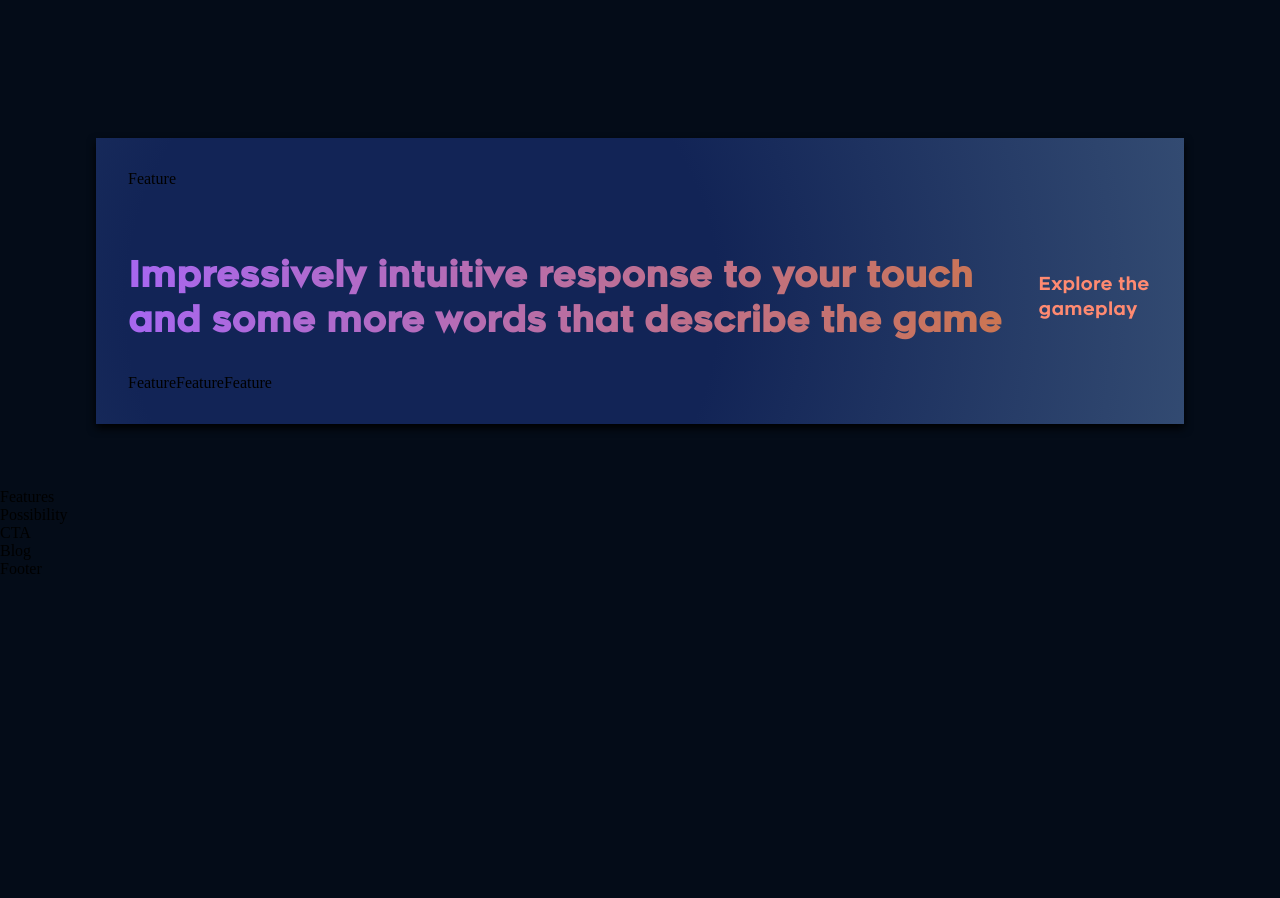
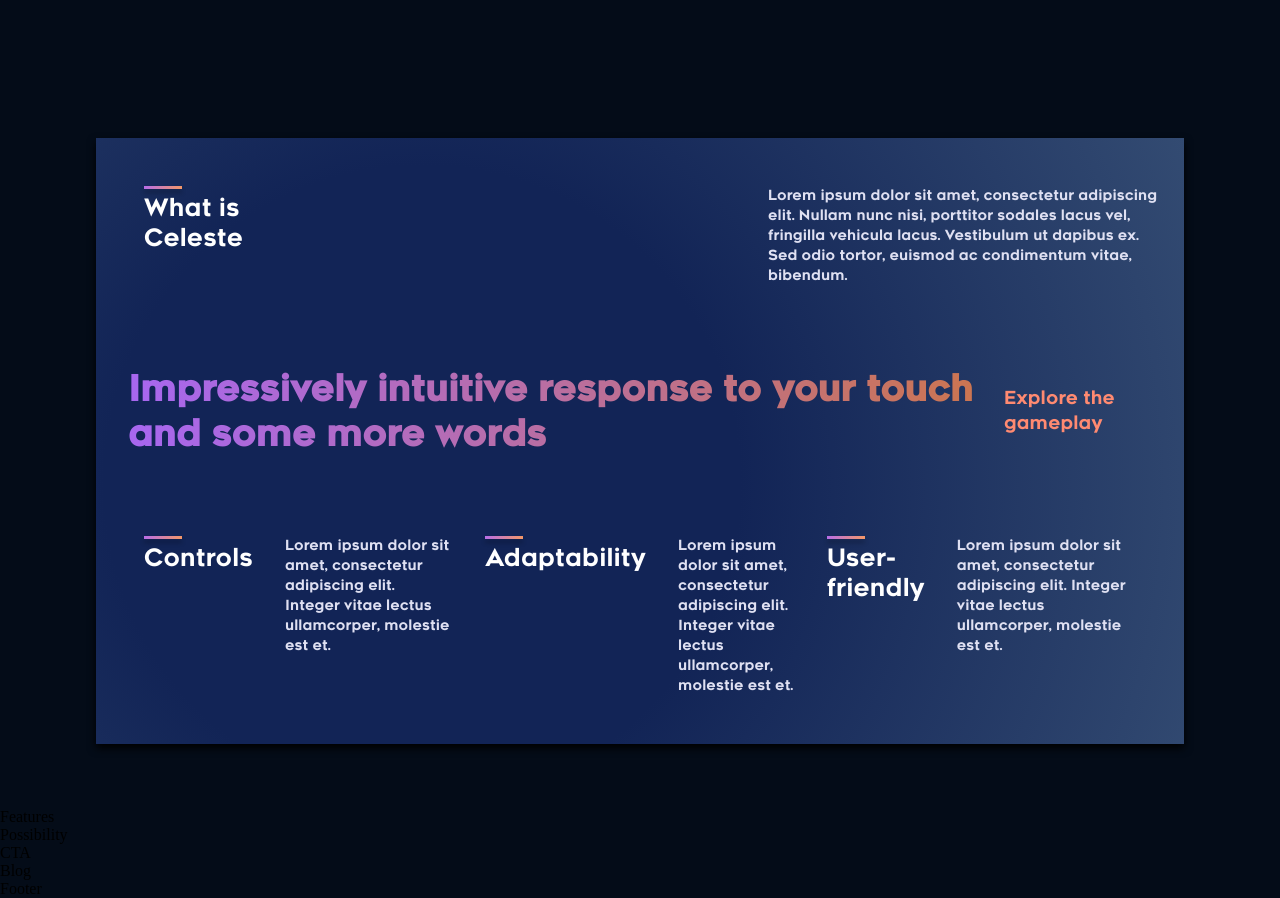
Before and after one commit to JakeDangIt/personal-thing-idk, a React (Create React App) app: page / in a window 1280 px wide. Shown: the part 1120-2018 px from the top of the page. Before the commit the page ends 1698 px from the top, so only its background shows below. Built offline with nearby package versions, Linux system fonts and the light colour scheme.

Commit message:
features

```diff
--- a/src/components/feature/Feature.jsx
+++ b/src/components/feature/Feature.jsx
@@ -1,10 +1,16 @@
 import './feature.css';
 import React from 'react';
 
-const Feature = () => {
+const Feature = ({title, text}) => {
   return (
-    <div>
-      Feature
+    <div className='celeste__features-container__feature'>
+      <div className='celeste__features-container__feature-title'>
+        <div />
+        <h1>{title}</h1>
+      </div>
+      <div className='celeste__features-container__feature-text'>
+        <p>{text}</p>
+      </div>
     </div>
   )
 }
--- a/src/components/feature/feature.css
+++ b/src/components/feature/feature.css
@@ -0,0 +1,60 @@
+.celeste__features-container__feature {
+    width: 100%;
+    display: flex;
+    justify-content: space-between;
+    align-items: flex-start;
+    flex-direction: row;
+
+    margin: 1rem;
+}
+
+.celeste__features-container__feature-title {
+    flex: 1;
+    max-width: 180px;
+    margin-right: 2rem;
+}
+
+.celeste__features-container__feature-title h1{
+    font-family: var(--font-family);
+    font-weight: 400;
+    font-size: 24px;
+    line-height: 30px;
+    color: #fff;
+}
+
+.celeste__features-container__feature-title div{
+    width: 38px;
+    height: 3px;
+    background: var(--gradient-bar);
+    box-shadow: 0 4px 4px rgba(0,0,0,0.25);
+    margin-bottom: 0.25rem;
+}
+
+.celeste__features-container__feature-text {
+    flex: 2;
+    max-width: 400px;
+    display: flex;
+}
+
+.celeste__features-container__feature-text p {
+    font-family: var(--font-family);
+    font-size: 14px;
+    line-height: 20px;
+    color: var(--color-text);
+}
+
+@media screen and (max-width: 550px) {
+    .celeste__features-container__feature-title {
+        font-size: 14px;
+        line-height: 22px;
+    }
+
+    .celeste__features-container__feature-title p {
+        font-size: 12px;
+        line-height: 18px;
+    }
+
+    .celeste__features-container__feature {
+        margin: 1rem 0;
+    }
+}
--- a/src/containers/whatCeleste/whatCeleste.css
+++ b/src/containers/whatCeleste/whatCeleste.css
@@ -1,4 +1,7 @@
 .celeste__whatCeleste {
+    display: flex;
+    flex-direction: column;
+
     padding: 2rem;
     background: var(--color-footer);
 
@@ -56,7 +59,6 @@
 
 .celeste__features-container {
     display: flex;
-    flex-wrap: wrap;
     flex-direction: row;
 
     margin-top: 2rem;
--- a/src/containers/whatCeleste/whatCeleste.jsx
+++ b/src/containers/whatCeleste/whatCeleste.jsx
@@ -6,20 +6,20 @@
   return (
     <div className='celeste__whatCeleste section__margin' id="whatCeleste">
       <div className='celeste_whatCeleste-feature'>
-        <Feature />
+        <Feature title='What is Celeste' text='Lorem ipsum dolor sit amet, consectetur adipiscing elit. Nullam nunc nisi, porttitor sodales lacus vel, fringilla vehicula lacus. Vestibulum ut dapibus ex. Sed odio tortor, euismod ac condimentum vitae, bibendum.'/>
       </div>
       <div className='celeste__whatCeleste-heading'>
         <h1 className='gradient__text'>
-          Impressively intuitive response to your touch and some more words that describe the game
+          Impressively intuitive response to your touch and some more words
         </h1>
         <p>
           Explore the gameplay
         </p>
       </div>
       <div className='celeste__features-container'>
-        <Feature />
-        <Feature />
-        <Feature />
+        <Feature title='Controls' text='Lorem ipsum dolor sit amet, consectetur adipiscing elit. Integer vitae lectus ullamcorper, molestie est et.'/>
+        <Feature title='Adaptability' text='Lorem ipsum dolor sit amet, consectetur adipiscing elit. Integer vitae lectus ullamcorper, molestie est et.'/>
+        <Feature title='User-friendly' text='Lorem ipsum dolor sit amet, consectetur adipiscing elit. Integer vitae lectus ullamcorper, molestie est et.'/>
       </div>
     </div>
   )
```
